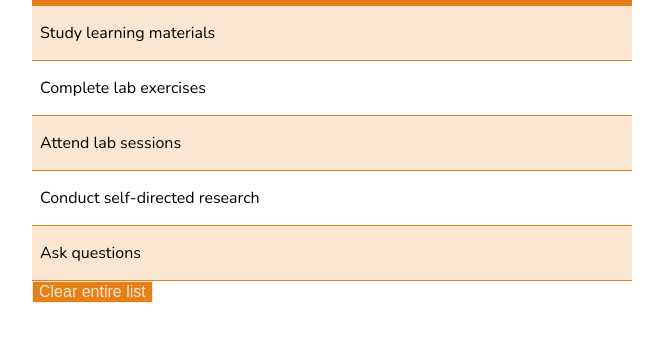
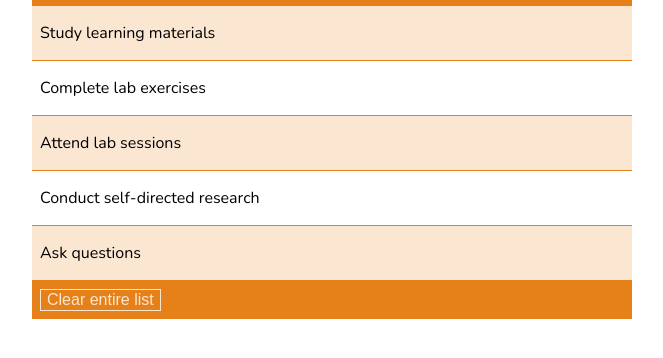
Before and after one commit to thisispri/ctec3905-lab-work, a plain HTML site: page lab-06/index.html in a window 1280 px wide. Shown: the part 94-452 px from the top of the page, without its empty margins (308-971 px from the left). Drawn offline with nearby package versions, Linux system fonts and the light colour scheme.

Commit message:
updated style sheet

```diff
--- a/lab-06/todo.css
+++ b/lab-06/todo.css
@@ -12,7 +12,7 @@ body {
   margin: 0 auto;
 }
 
-header, section {
+header, section, footer {
   background-color: var(--dark);
   color: var(--light);
   overflow: auto;
```
